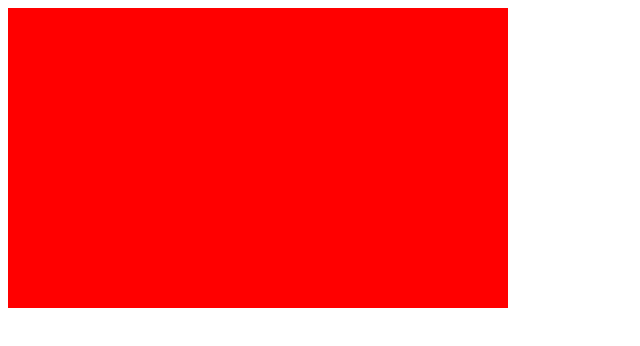
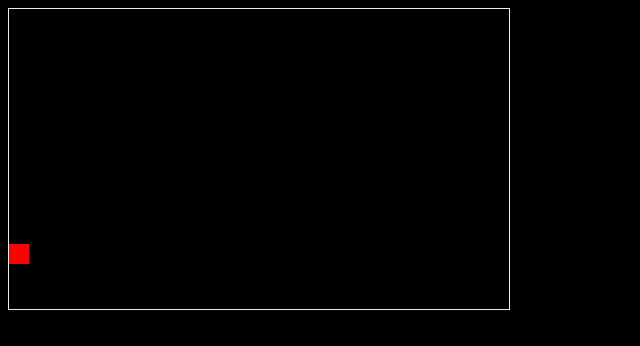
Before and after one commit to hhubert6/project-zybex, a website built with webpack: page src/index.html in a window 1280 px wide. Shown: the whole page, without its empty margins (0-640 px from the left). Built offline with nearby package versions, Linux system fonts and the light colour scheme.

Commit message:
Add game logic for simple movement and display

```diff
--- a/src/Display.ts
+++ b/src/Display.ts
@@ -1,23 +1,39 @@
+import { Vector } from './types';
+
 export default class Display {
   private ctx: CanvasRenderingContext2D;
   private buffer: CanvasRenderingContext2D;
 
-  constructor(canvas: HTMLCanvasElement) {
+  constructor(canvas: HTMLCanvasElement, width: number, height: number) {
     this.ctx = canvas.getContext('2d')!;
     this.buffer = document.createElement('canvas').getContext('2d')!;
 
-    this.buffer.canvas.width = canvas.width;
-    this.buffer.canvas.height = canvas.height;
+    this.ctx.canvas.width = width;
+    this.ctx.canvas.height = height;
+
+    this.buffer.canvas.width = width;
+    this.buffer.canvas.height = height;
 
     this.ctx.imageSmoothingEnabled = false;
   }
 
-  renderColor(color: string) {
-    this.buffer.fillStyle = color;
-    this.buffer.fillRect(0, 0, this.buffer.canvas.width, this.buffer.canvas.height);
+  clear() {
+    this.buffer.clearRect(0, 0, this.buffer.canvas.width, this.buffer.canvas.height);
+    this.ctx.clearRect(0, 0, this.ctx.canvas.width, this.ctx.canvas.height);
+  }
+
+  drawRectangle(rect: Drawable) {
+    this.buffer.fillStyle = rect.color;
+    this.buffer.fillRect(...rect.pos, ...rect.dimensions);
   }
 
   render() {
     this.ctx.drawImage(this.buffer.canvas, 0, 0);
   }
 }
+
+interface Drawable {
+  pos: Vector;
+  dimensions: Vector;
+  color: string;
+}
--- a/src/Game.ts
+++ b/src/Game.ts
@@ -1,5 +1,68 @@
+import { Vector } from './types';
+
+interface Moveable {
+  pos: Vector;
+  velocity: Vector;
+  dimensions: Vector;
+}
+
 export default class Game {
-  constructor() {}
+  world = new World();
 
-  update(deltaTime: number) {}
+  update(deltaTime: number) {
+    this.world.player.pos[1] += this.world.gravity;
+    this.world.player.update();
+
+    this.world.player.velocity[0] *= this.world.friction;
+    this.world.player.velocity[1] *= this.world.friction;
+
+    this.world.collideObject(this.world.player);
+  }
 }
+
+class World {
+  gravity = 0.5;
+  friction = 0.9;
+  dimensions: Vector = [500, 300];
+  player = new Player();
+
+  collideObject(object: Moveable) {
+    for (let i = 0; i < 2; i++) {
+      if (object.pos[i] <= i) {
+        object.pos[i] = i;
+        object.velocity[i] = i;
+      } else if (object.pos[i] + object.dimensions[i] >= this.dimensions[i]) {
+        object.pos[i] = this.dimensions[i] - object.dimensions[i];
+        object.velocity[i] = i;
+      }
+    }
+  }
+}
+
+class Player implements Moveable {
+  color = '#ff0000';
+  pos: Vector = [0, 0];
+  velocity: Vector = [0, 0];
+  dimensions: Vector = [20, 20];
+  jumping = false;
+
+  moveRight() {
+    this.velocity[0] += 0.5;
+  }
+
+  moveLeft() {
+    this.velocity[0] -= 0.5;
+  }
+
+  jump() {
+    if (!this.jumping) {
+      this.jumping = true;
+      this.velocity[1] -= 20;
+    }
+  }
+
+  update() {
+    this.pos[0] += this.velocity[0];
+    this.pos[1] += this.velocity[1];
+  }
+}
--- a/src/index.html
+++ b/src/index.html
@@ -5,6 +5,15 @@
     <meta http-equiv="X-UA-Compatible" content="IE=edge" />
     <meta name="viewport" content="width=device-width, initial-scale=1.0" />
     <title>Zybex</title>
+
+    <style>
+      body {
+        background: #000;
+      }
+      canvas {
+        border: 1px solid #eee;
+      }
+    </style>
   </head>
   <body>
     <canvas width="500" height="300"></canvas>
--- a/src/index.ts
+++ b/src/index.ts
@@ -4,17 +4,32 @@ import Engine from './Engine';
 import Controller from './Controller';
 
 const update = (deltaTime: number) => {
+  if (controller.left.active) {
+    game.world.player.moveLeft();
+  } else if (controller.right.active) {
+    game.world.player.moveRight();
+  }
+
+  if (controller.up.active) {
+    game.world.player.jump();
+    controller.up.active = false;
+  }
+
   game.update(deltaTime);
 };
 
 const render = () => {
-  display.renderColor('red');
+  display.clear();
+  display.drawRectangle(game.world.player);
   display.render();
 };
 
 const controller = new Controller();
-const display = new Display(document.querySelector('canvas')!);
 const game = new Game();
+const display = new Display(
+  document.querySelector('canvas')!,
+  ...game.world.dimensions,
+);
 const engine = new Engine(60, update, render);
 
 window.addEventListener('keydown', controller.handleKeyDownUp);
--- /dev/null
+++ b/src/types.ts
@@ -0,0 +1 @@
+export type Vector = [number, number];
```
